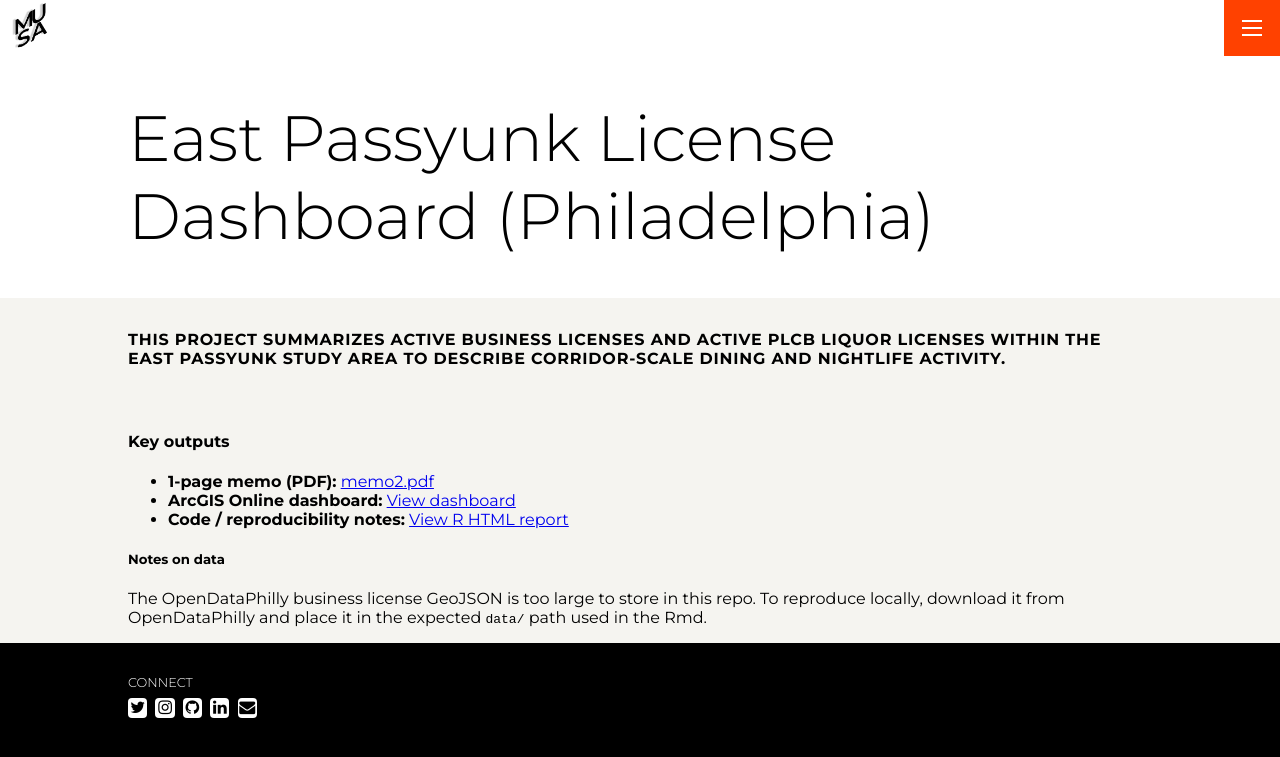
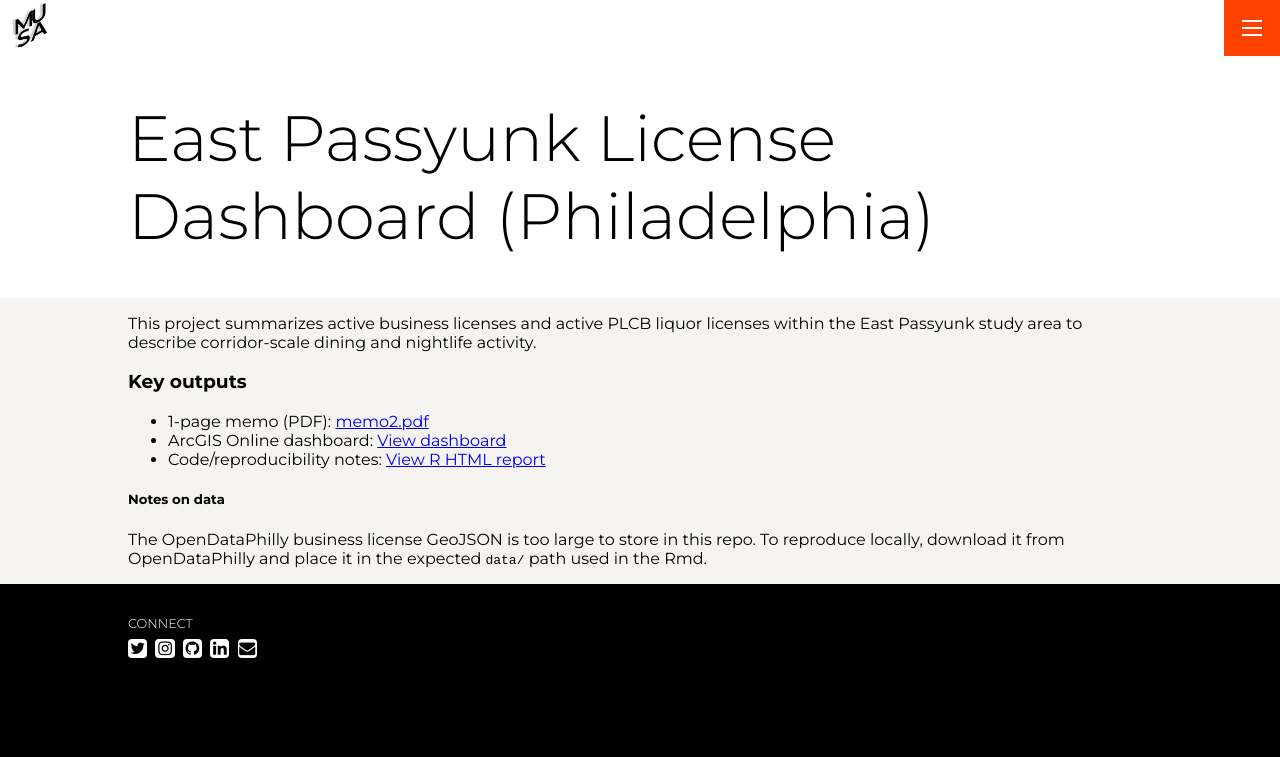
Before and after one commit to astauf03/portfolio, a Jekyll site: the page built from _projects/east-passyunk-licenses.md, in a window 1280 px wide. Shown: the top 757 px of the page. Built offline with Jekyll 4.4.1, drawn with Linux system fonts in a browser that asks for light colours.

Commit message:
Format updates and corrections in project documentation

```diff
--- a/_projects/east-passyunk-licenses.md
+++ b/_projects/east-passyunk-licenses.md
@@ -4,14 +4,12 @@ title: 'East Passyunk License Dashboard (Philadelphia)'
 thumbnail: /assets/img/projects/east-passyunk-licenses/memo2.jpg
 ---
 
-## This project summarizes active business licenses and active PLCB liquor licenses within the East Passyunk study area to describe corridor-scale dining and nightlife activity.
+This project summarizes active business licenses and active PLCB liquor licenses within the East Passyunk study area to describe corridor-scale dining and nightlife activity.
 
-#### Key outputs
-- **1-page memo (PDF):** [memo2.pdf](/assets/img/projects/east-passyunk-licenses/memo2.pdf)
-- **ArcGIS Online dashboard:** [View dashboard](https://upenn.maps.arcgis.com/apps/dashboards/cbd683681e3941788922678e58f0f793)
-- **Code / reproducibility notes:** [View R HTML report](https://astauf03.github.io/spatial-analysis-portfolio/liquor_license_dashboard/licensingstuff.html)
-
-
+### Key outputs
+- 1-page memo (PDF): [memo2.pdf](/assets/img/projects/east-passyunk-licenses/memo2.pdf)
+- ArcGIS Online dashboard: [View dashboard](https://upenn.maps.arcgis.com/apps/dashboards/cbd683681e3941788922678e58f0f793)
+- Code/reproducibility notes: [View R HTML report](https://astauf03.github.io/spatial-analysis-portfolio/liquor_license_dashboard/licensingstuff.html)
 
 ##### Notes on data
 The OpenDataPhilly business license GeoJSON is too large to store in this repo. To reproduce locally, download it from OpenDataPhilly and place it in the expected `data/` path used in the Rmd.
```
